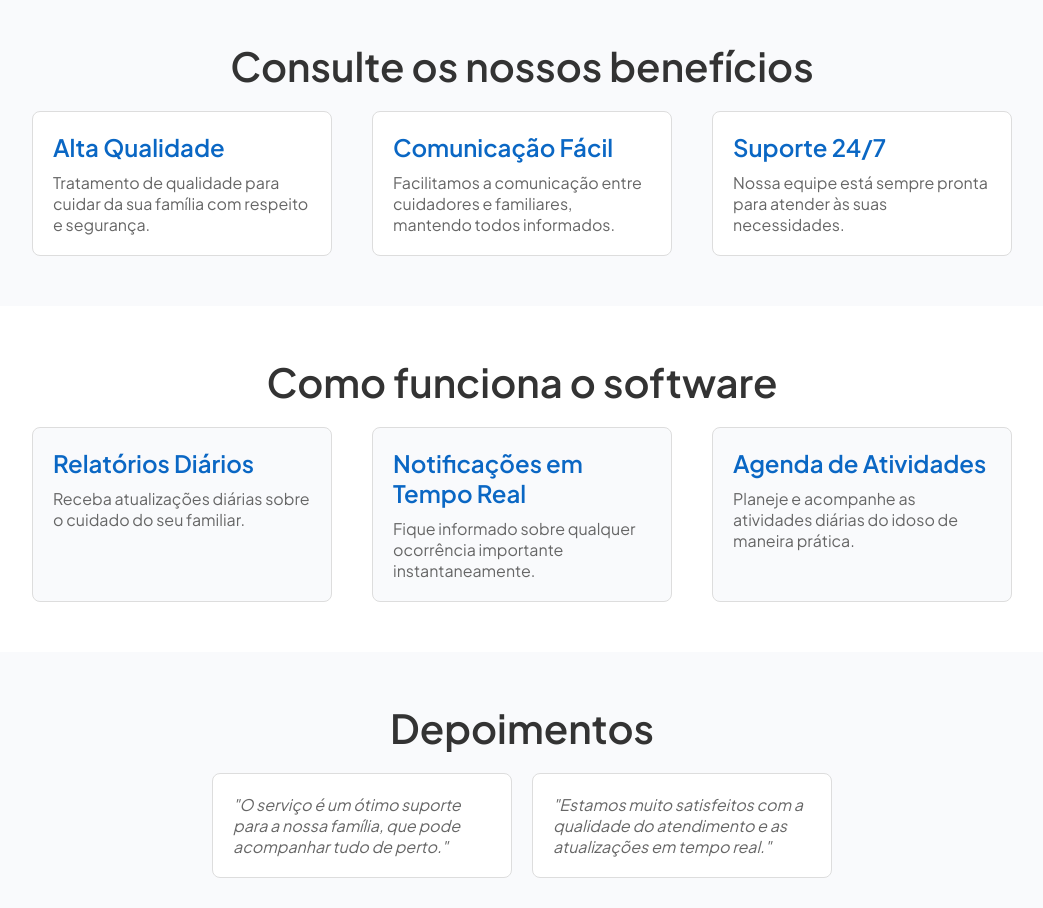
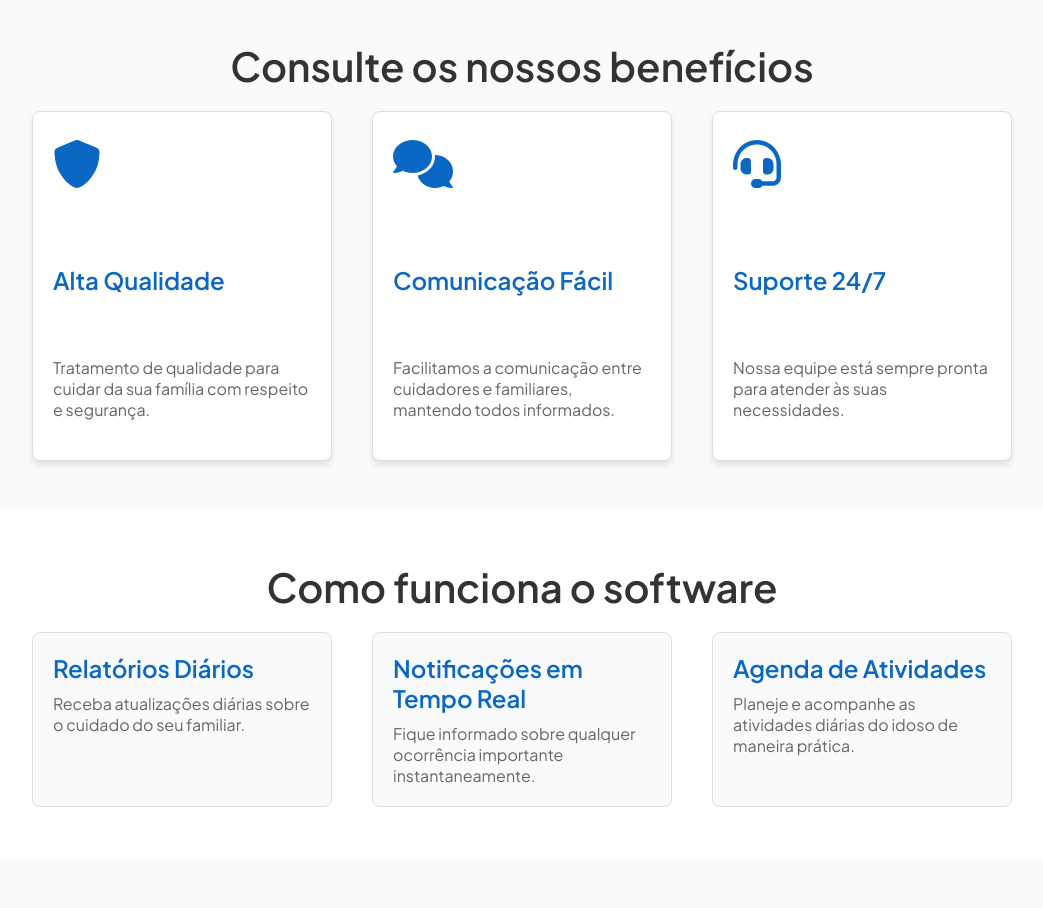
Before and after one commit to melissaJll/family-care, a React (Vite) app: page / in a window 1280 px wide. Shown: the part 1100-2008 px from the top of the page, without its empty margins (118-1161 px from the left). Built offline with nearby package versions, Linux system fonts and the light colour scheme.

Commit message:
Update Beneficios.jsx

```diff
--- a/src/components/Beneficios.jsx
+++ b/src/components/Beneficios.jsx
@@ -5,7 +5,7 @@ import styled from "styled-components";
 const BeneficiosContainer = styled.section`
   text-align: center;
   padding: 50px 20px;
-  background-color: #F9FAFC;
+  background-color: #f9fafc;
 
   h2 {
     font-size: 2.5rem;
@@ -22,15 +22,32 @@ const BeneficiosContainer = styled.section`
 
   .beneficio-item {
     max-width: 300px;
+    height: 350px; /* Aumentando a altura para ser um retângulo */
     padding: 20px;
     text-align: left;
-    background-color: #FFFFFF;
-    border: 1px solid #DDD;
+    background-color: #ffffff;
+    border: 1px solid #ddd;
     border-radius: 8px;
+    box-shadow: 0 4px 6px rgba(0, 0, 0, 0.1); /* Sombra suave */
+    transition: transform 0.3s ease, box-shadow 0.3s ease; /* Transição suave */
+    display: flex;
+    flex-direction: column;
+    justify-content: space-between; /* Distribuindo o conteúdo */
+
+    &:hover {
+      transform: translateY(-5px); /* Levanta o card */
+      box-shadow: 0 6px 12px rgba(0, 0, 0, 0.2); /* Aumenta a sombra ao passar o mouse */
+    }
+  }
+
+  .icon {
+    font-size: 3rem; /* Aumentando o tamanho do ícone */
+    color: #0a67c4;
+    margin-bottom: 20px;
   }
 
   h3 {
-    color: #0A67C4;
+    color: #0a67c4;
     font-size: 1.5rem;
     margin-bottom: 10px;
   }
@@ -38,6 +55,7 @@ const BeneficiosContainer = styled.section`
   p {
     color: #666;
     font-size: 1rem;
+    margin-bottom: 20px;
   }
 `;
 
@@ -47,14 +65,23 @@ function Beneficios() {
       <h2>Consulte os nossos benefícios</h2>
       <div className="beneficio-list">
         <div className="beneficio-item">
+          <div className="icon">
+            <i className="fas fa-shield-alt" /> {/* Ícone de escudo do Font Awesome */}
+          </div>
           <h3>Alta Qualidade</h3>
           <p>Tratamento de qualidade para cuidar da sua família com respeito e segurança.</p>
         </div>
         <div className="beneficio-item">
+          <div className="icon">
+            <i className="fas fa-comments" /> {/* Ícone de comentário do Font Awesome */}
+          </div>
           <h3>Comunicação Fácil</h3>
           <p>Facilitamos a comunicação entre cuidadores e familiares, mantendo todos informados.</p>
         </div>
         <div className="beneficio-item">
+          <div className="icon">
+            <i className="fas fa-headset" /> {/* Ícone de headset do Font Awesome */}
+          </div>
           <h3>Suporte 24/7</h3>
           <p>Nossa equipe está sempre pronta para atender às suas necessidades.</p>
         </div>
```
